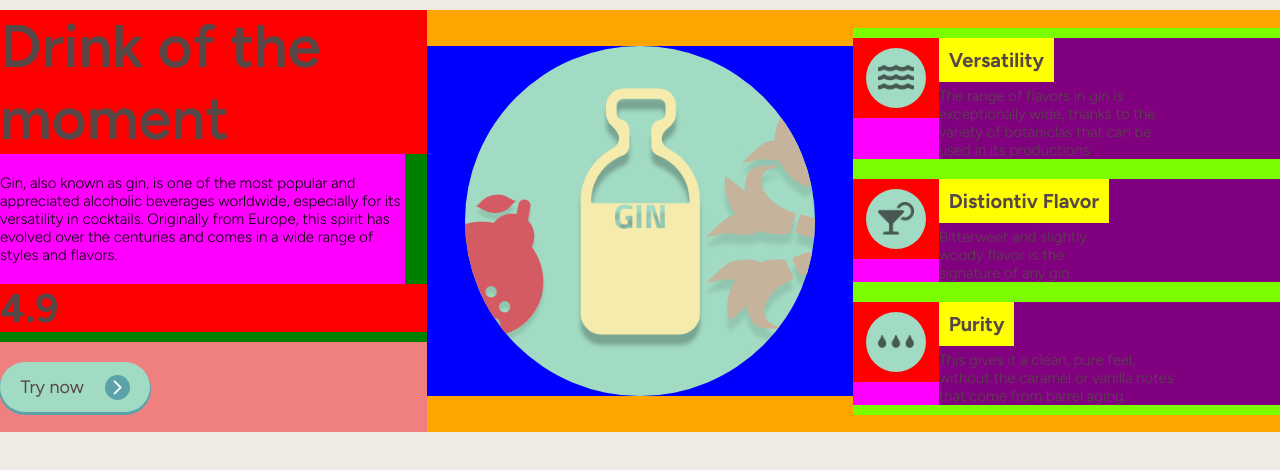
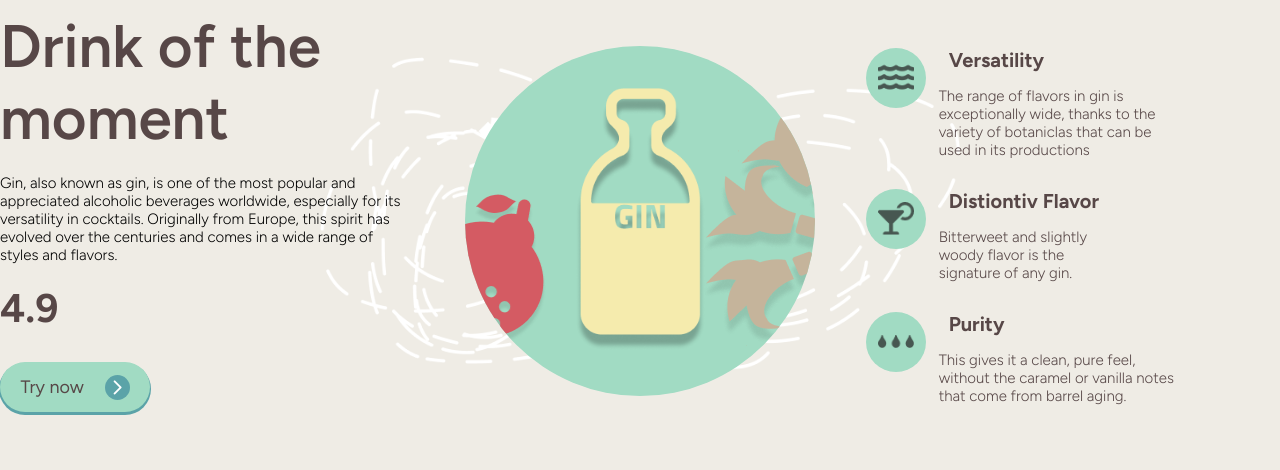
Before and after one commit to oscarmauriciogiraldo/cocktail-galery, an Angular app: page /The-Cocktail-DB in a window 1280 px wide. Shown: the top 470 px of the page. Built offline with nearby package versions, Linux system fonts and the light colour scheme.

Commit message:
responsive mobile and desktop banner-landing component

```diff
--- a/src/app/pages/cocktail-landing/cocktail-landing.component.scss
+++ b/src/app/pages/cocktail-landing/cocktail-landing.component.scss
@@ -45,7 +45,7 @@
 
  @media screen and (min-width: 900px){
   .containerComponent{
-    background-size: 70%;
+    background-size: 50%;
     background-repeat: no-repeat;
   }
 }
--- a/src/app/pages/cocktail-landing/components/banner-landing/banner-landing.component.scss
+++ b/src/app/pages/cocktail-landing/components/banner-landing/banner-landing.component.scss
@@ -243,7 +243,7 @@
 
 @media screen and (min-width: 900px){
   .containerbanner{
-    background: yellow;
+    //background: yellow;
     width: 100%;
     //height: 85vh;
     .banner{
@@ -251,16 +251,16 @@
       justify-content: space-between;
       max-width: 1300px;
       //flex-wrap: wrap;
-      background: orange;
+      //background: orange;
       .infoContet{
         height: 100%;
         /* alineacion horizontal */
         align-items: flex-start;
-        background: green;
+        //background: green;
         h1.title{
           justify-content: flex-start;
           text-align: start;
-          background: red;
+          //background: red;
         }
         h1.titleDesktop{
           font-size: 60px;
@@ -268,7 +268,7 @@
         }
 
         .textContent{
-          background: fuchsia;
+          //background: fuchsia;
           p.text{
             text-align: start;
             font-size: 15px;
@@ -280,48 +280,32 @@
           width: 100%;
           padding: 20px 0px;
           margin-top: 10px;
-          background: lightcoral;
+          //background: lightcoral;
         }
 
       }
 
       .imgBoxInfo{
-        background: blue;
+        //background: blue;
         padding: 0px 0px;
         .imgBx{
           padding: 0px;
-          .bg1{
-
-            .bg2{
-
-              .ginContet{
-
-                &:hover{
-
-                }
-                img{
-
-                }
-              }
-            }
-          }
         }
-
         .containerbutton{
           display: none;
         }
       }
 
       .infoList{
-        background: lawngreen;
+        //background: lawngreen;
         padding: 0px;
         .infoCocktail{
           flex-direction: row;
-          background: fuchsia;
+          //background: fuchsia;
           align-items: flex-start;
           .imgbxContainer{
             width: 20%;
-            background: red;
+            //background: red;
             .bxImg{
               width: 60px;
               height: 60px;
@@ -329,11 +313,11 @@
           }
           .text{
             width: 80%;
-            background: purple;
+            //background: purple;
             align-items: flex-start;
             h3.title3{
               font-size: 20px;
-              background: yellow;
+              //background: yellow;
             }
             p.info{
               font-size: 15px;
```
